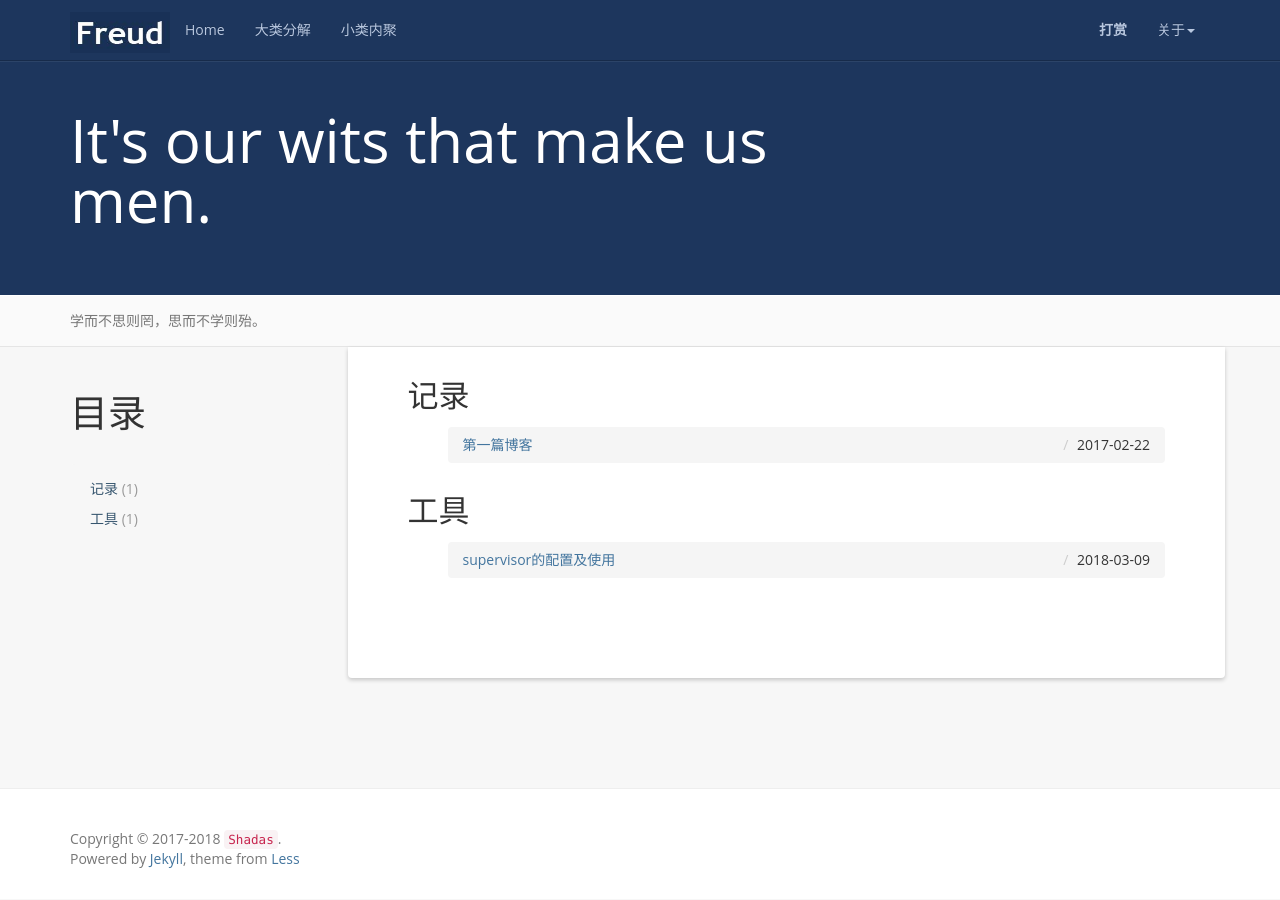
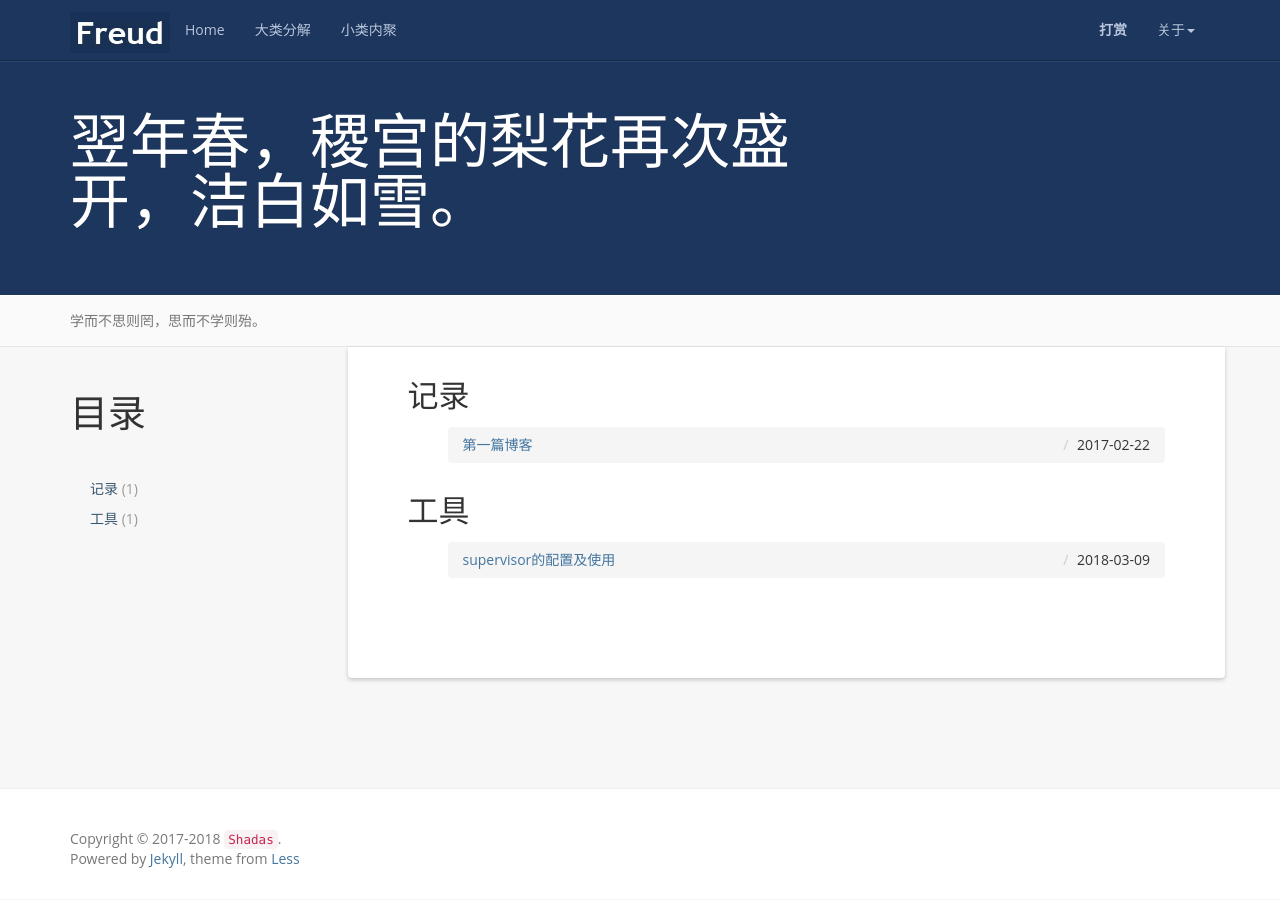
Before and after one commit to Shadas/Shadas.github.io, a Jekyll site: the page built from tag/index.html, in a window 1280 px wide. Built offline with Jekyll 4.4.1, drawn with Linux system fonts in a browser that asks for light colours; nearby versions of some CDN libraries; comment, search, counter and statistics services are not loaded.

Commit message:
Change motoo.

```diff
--- a/_config.yml
+++ b/_config.yml
@@ -8,7 +8,7 @@ github: https://github.com/shadas/
 baseurl:
 description: 多年以后，面对行刑队，奥雷里亚诺·布恩迪亚上校将会想起父亲带他见识冰块的那个遥远的下午。
 meta_description: 雨天背锅，背锅。
-motto: It's our wits that make us men.
+motto: 翌年春，稷宫的梨花再次盛开，洁白如雪。
 banner: 学而不思则罔，思而不学则殆。
 
 #permalink: /:categories/:year/:month/:day/:title/
```
